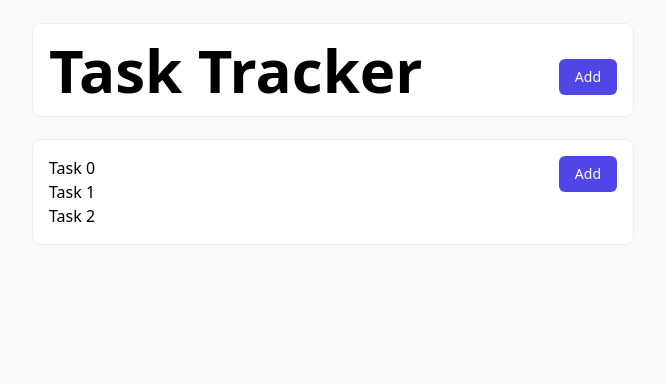
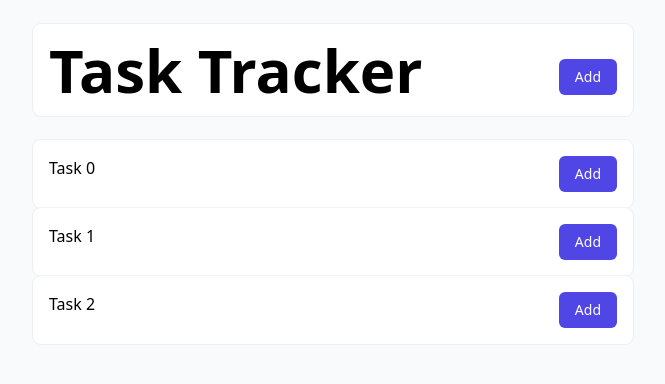
Before and after one commit to JanPoonthong/note-taking, a React (Create React App) app: page / in a window 1280 px wide. Shown: the top 384 px of the page, without its empty margins (307-972 px from the left). Built offline with nearby package versions, Linux system fonts and the light colour scheme.

Commit message:
Remove the box inside task.map

```diff
--- a/src/App.js
+++ b/src/App.js
@@ -1,5 +1,4 @@
 import Header from "./components/Header";
-import Box from "./components/Box";
 import Task from "./components/Task";
 
 const App = () => {
--- a/src/components/Task.js
+++ b/src/components/Task.js
@@ -20,11 +20,9 @@ const task = [
 const Task = () => {
   return (
     <div>
-      <Box
-        title={task.map((task) => (
-          <h3>{task.text}</h3>
-        ))}
-      />
+      {task.map((task) => (
+        <Box title={task.text} />
+      ))}
     </div>
   );
 };
```
